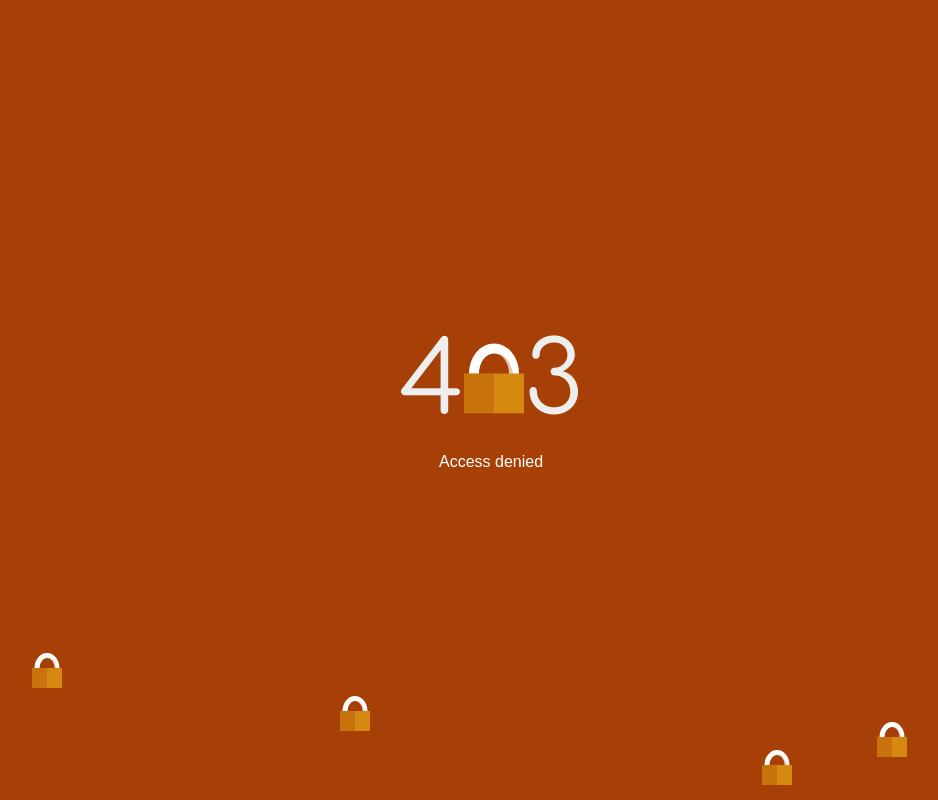
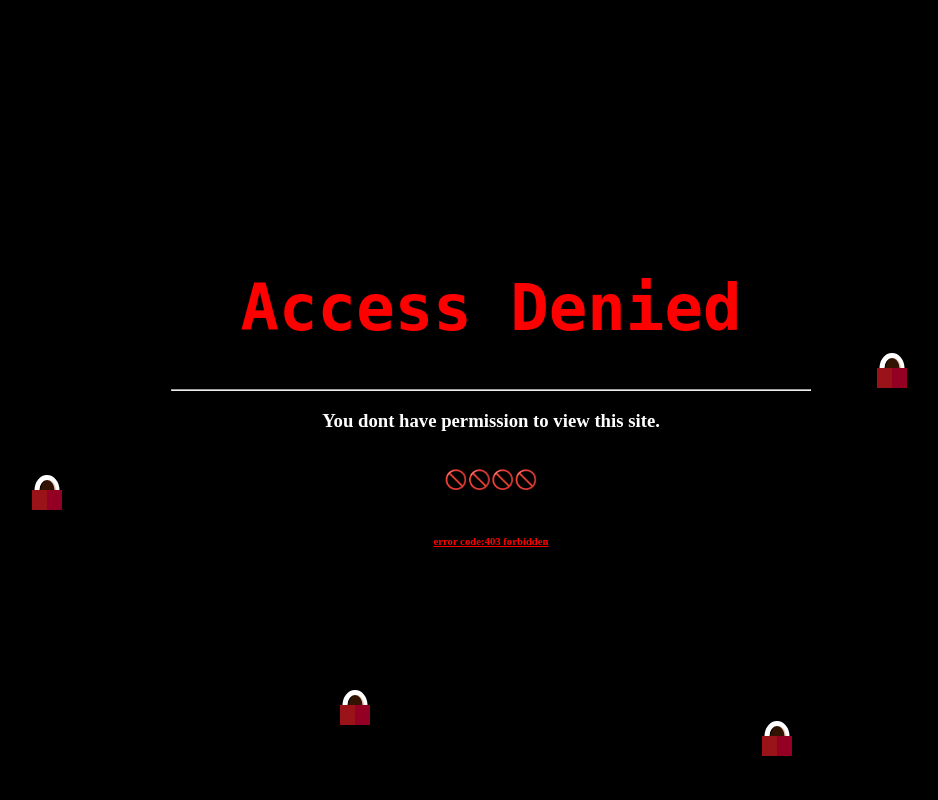
Before and after one commit to RS2-Codes/RestroBook, a PHP site: page /booked.php in a window 1280 px wide. Shown: the whole page, without its empty margins (149-1087 px from the left). Run offline with PHP 8.4, Linux system fonts and the light colour scheme.

Commit message:
Fix: error_403 and some thing

```diff
--- a/backend/assets/error_403.php
+++ b/backend/assets/error_403.php
@@ -22,56 +22,36 @@
         }
 
         body {
-            background-color: #a74006;
-            font-family: sans-serif;
+            background-color: black;
+            color: white;
         }
 
-        .container {
-            z-index: 1;
-            position: absolute;
-            top: 50%;
-            left: 50%;
-            transform: translate(-50%, -50%);
-            text-align: center;
-            padding: 10px;
-            min-width: 300px;
+        h1 {
+            color: red;
         }
 
-        .container div {
-            display: inline-block;
+        h6 {
+            color: red;
+            text-decoration: underline;
         }
 
-        .container .lock {
-            opacity: 1;
-        }
-
-        .container h1 {
-            font-family: "Comfortaa", cursive;
-            font-size: 100px;
-            text-align: center;
-            color: #eee;
-            font-weight: 100;
-            margin: 0;
-        }
-
-        .container p {
-            color: #fff;
-        }
 
         .lock {
             transition: 0.5s ease;
             position: relative;
             overflow: hidden;
             opacity: 0;
+            z-index: -100;
         }
 
         .lock.generated {
             transform: scale(0.5);
             position: absolute;
             -webkit-animation: 2s move linear;
-            animation: 2s move linear;
+            animation: 9s move linear;
             -webkit-animation-fill-mode: forwards;
             animation-fill-mode: forwards;
+            filter: blur(1.5px);
         }
 
         .lock ::after {
@@ -87,7 +67,7 @@
         }
 
         .lock .bottom {
-            background: #D68910;
+            background: #940023;
             height: 40px;
             width: 60px;
             display: block;
@@ -110,6 +90,97 @@
             padding: 10px;
             border-radius: 50%;
         }
+
+        .main {
+            min-height: 100vh;
+            width: 100%;
+            display: flex;
+            flex-wrap: nowrap;
+            flex-direction: column;
+            justify-content: center;
+        }
+
+        .main-mid {
+            display: flex;
+            justify-content: center;
+            align-items: center;
+            flex-direction: column;
+            text-align: center;
+        }
+
+        .w-100 {
+            width: 100%;
+        }
+
+        .animate-top {
+            position: relative;
+            animation: animatetop 0.4s
+        }
+        .jumbo{
+            font-size:64px
+        }
+
+        @keyframes animatetop {
+            from {
+                top: -300px;
+                opacity: 0
+            }
+
+            to {
+                top: 0;
+                opacity: 1
+            }
+        }
+
+        .animate-left {
+            position: relative;
+            animation: animateleft 0.4s
+        }
+
+        @keyframes animateleft {
+            from {
+                left: -300px;
+                opacity: 0
+            }
+
+            to {
+                left: 0;
+                opacity: 1
+            }
+        }
+
+        .animate-right {
+            position: relative;
+            animation: animateright 0.4s
+        }
+
+        @keyframes animateright {
+            from {
+                right: -300px;
+                opacity: 0
+            }
+
+            to {
+                right: 0;
+                opacity: 1
+            }
+        }
+
+
+        .animate-zoom {
+            animation: animatezoom 0.6s
+        }
+
+        @keyframes animatezoom {
+            from {
+                transform: scale(0)
+            }
+
+            to {
+                transform: scale(1)
+            }
+        }
+
 
         @-webkit-keyframes move {
             to {
@@ -136,12 +207,14 @@
 </head>
 
 <body>
-    <div class="container">
-        <h1>4<div class="lock">
-                <div class="top"></div>
-                <div class="bottom"></div>
-            </div>3</h1>
-        <p>Access denied</p>
+    <div class="main">
+        <div class="main-mid">
+            <h1 class="w-100 animate-top jumbo"><code>Access Denied</code></h1>
+            <hr class="w-100 animate-left" style="margin:auto;width:50%">
+            <h3 class="w-100 animate-right">You dont have permission to view this site.</h3>
+            <h3 class="w-100 animate-zoom">🚫🚫🚫🚫</h3>
+            <h6 class="w-100 animate-zoom">error code:403 forbidden</h6>
+        </div>
     </div>
     <script>
         const interval = 500;
--- a/booked.php
+++ b/booked.php
@@ -10,9 +10,9 @@ if (isset($_SESSION['user_id']) && isset($_SESSION['user_email'])) {
     $login = 0;
     include_once('backend/assets/error_403.php');
     if(isset($_SERVER['HTTP_REFERER'])) {
-       header('Refresh:3,url='.$_SERVER['HTTP_REFERER']);
+       header($_SERVER['HTTP_REFERER']);
     } else {
-        header('Refresh:3,url=index.php');
+        header('index.php');
     }
     exit;
     /* header('location:'.$_SERVER['HTTP_REFERER']); */
--- a/js/booking.js
+++ b/js/booking.js
@@ -138,7 +138,7 @@ function bookingSubmit(e) {
         type: 'POST',
         url: 'backend/assets/check.php',
         data: bookingForm.serialize(),
-        success: function(data) {
+        success: function (data) {
             if (data == 1) {
                 loginTrigger.click();
             } else if (data == 2) {
```
Also changed, not shown: js/TimeSlots.json (added, +53 -0 lines), test.json (added, +21 -0 lines).
